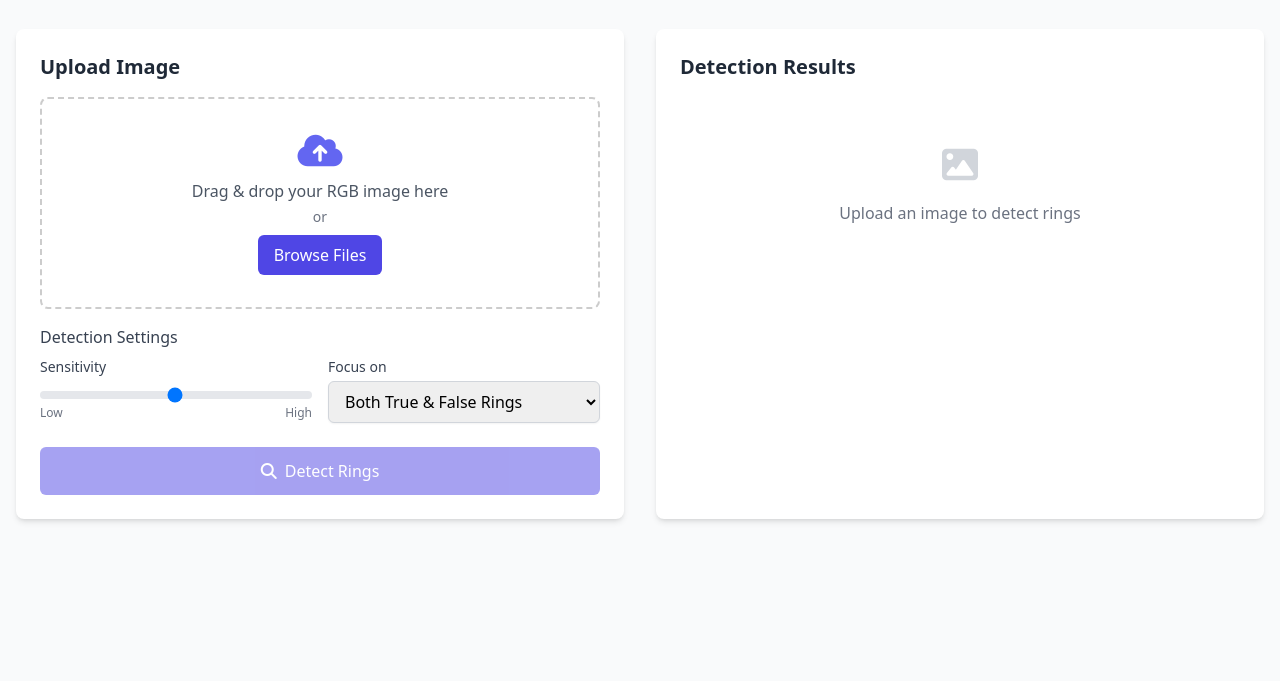
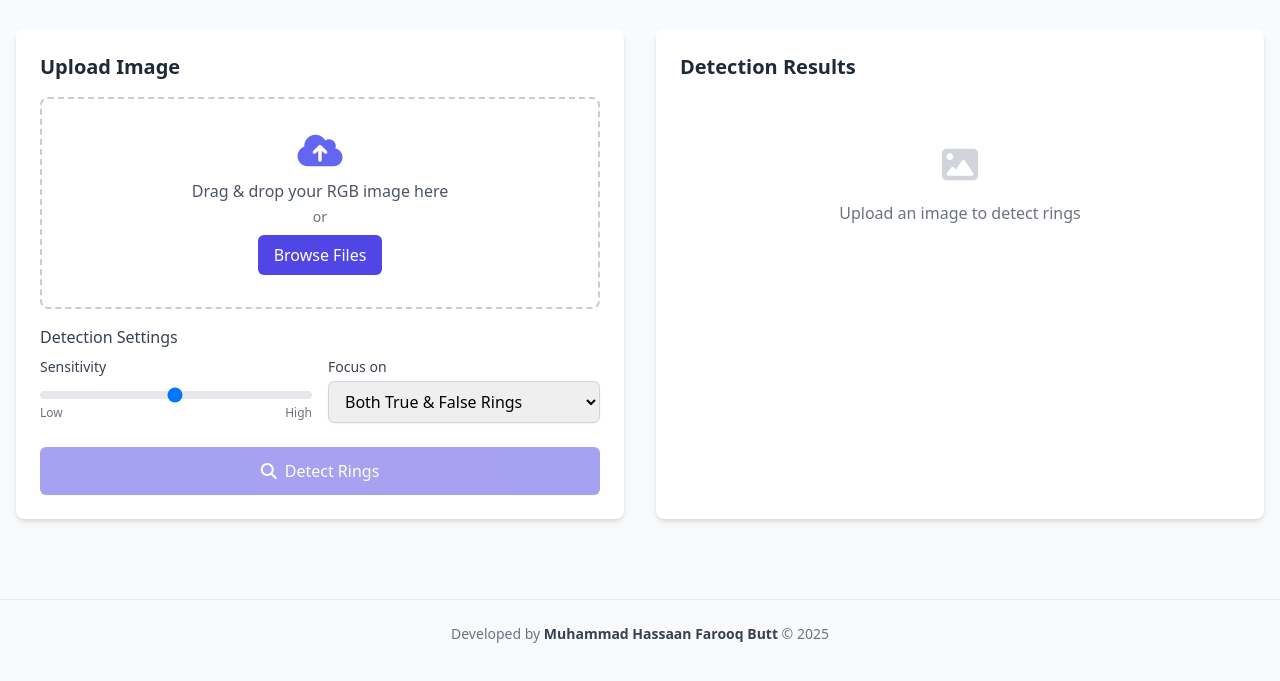
Before and after one commit to MHassaanButt/tree_wood_specie_classification, a plain HTML site: page index.html in a window 1280 px wide. Shown: the part 103-784 px from the top of the page. Drawn offline with nearby package versions, Linux system fonts and the light colour scheme.

Commit message:
Update index.html

```diff
--- a/index.html
+++ b/index.html
@@ -568,5 +568,9 @@
             });
         });
     </script>
+<footer class="mt-12 text-center text-sm text-gray-500">
+    <hr class="my-6 border-gray-200">
+    <p>Developed by <span class="font-semibold text-gray-700">Muhammad Hassaan Farooq Butt</span> © 2025</p>
+</footer>
 </body>
 </html>
```
